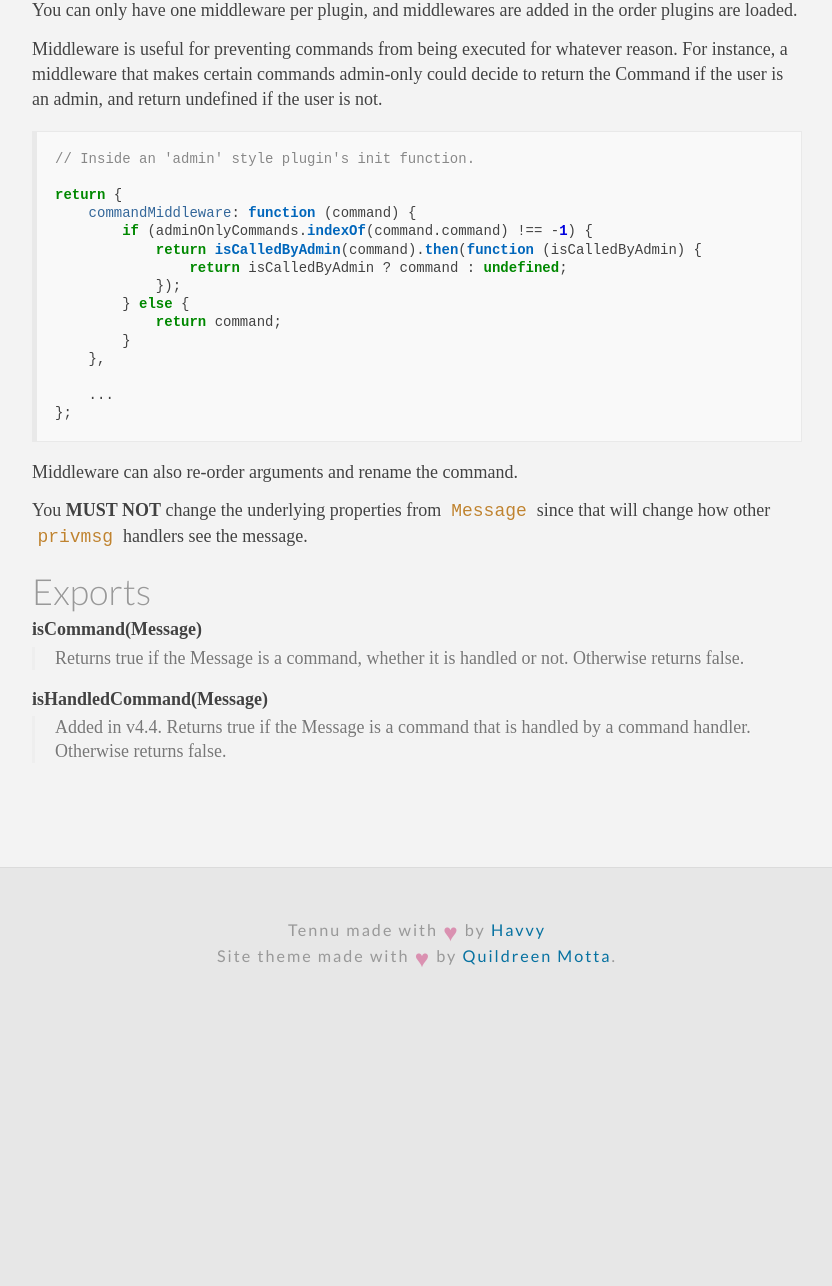
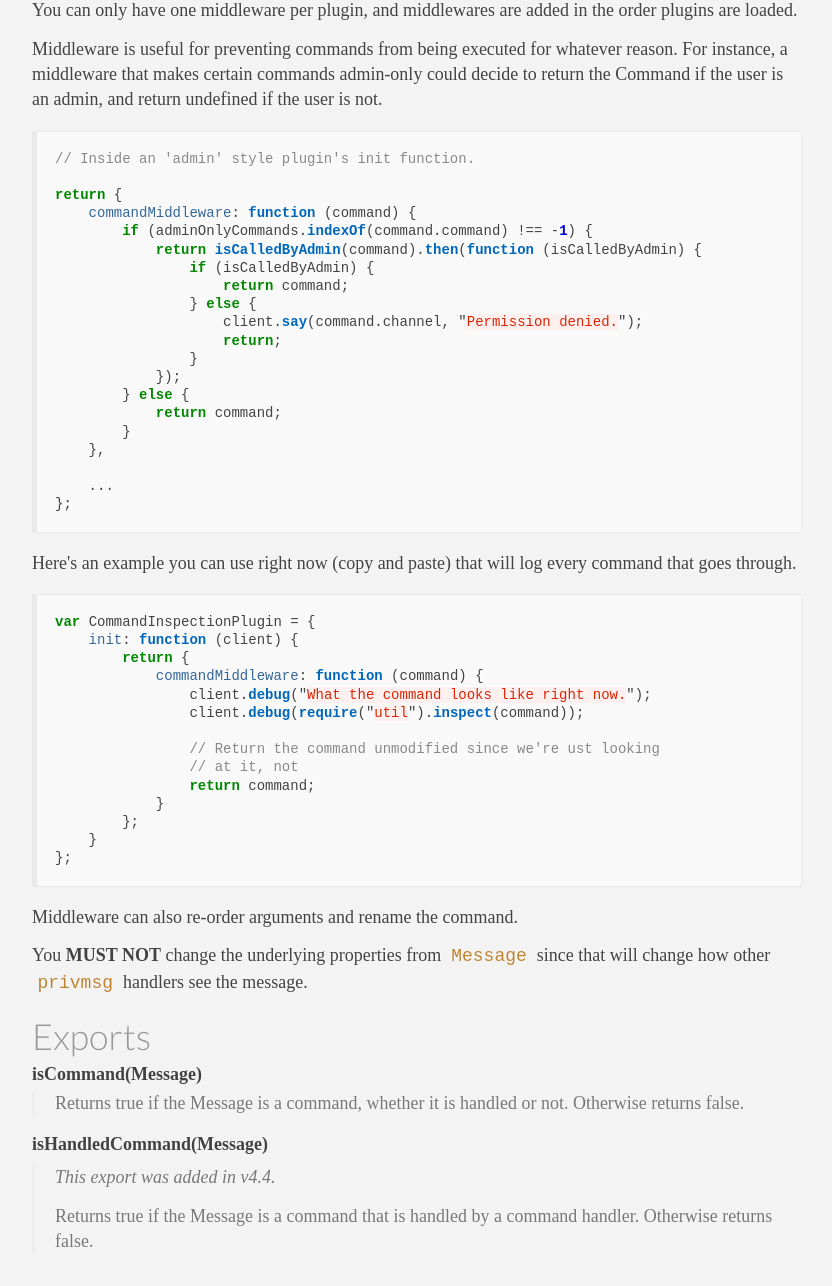
Before and after one commit to Tennu/tennu.github.io, a Jekyll site: the page built from plugins/commands.html, in a window 1280 px wide and 1400 px high, scrolled down 1508 px. Shown: the top 1286 px of the window, without its empty margins (223-1055 px from the left). Built offline with Jekyll 4.4.1, drawn with Linux system fonts in a browser that asks for light colours; some web fonts are replaced; before the commit the page ends 2527 px from its top, so only the background shows below that.

Commit message:
Inspection example for middleware

```diff
--- a/plugins/commands.html
+++ b/plugins/commands.html
@@ -67,7 +67,12 @@ return {
     commandMiddleware: function (command) {
         if (adminOnlyCommands.indexOf(command.command) !== -1) {
             return isCalledByAdmin(command).then(function (isCalledByAdmin) {
-                return isCalledByAdmin ? command : undefined;
+                if (isCalledByAdmin) {
+                    return command;
+                } else {
+                    client.say(command.channel, "Permission denied.");
+                    return;
+                }
             });
         } else {
             return command;
@@ -75,6 +80,25 @@ return {
     },
 
     ...
+};
+{% endhighlight %}
+
+<p>Here's an example you can use right now (copy and paste) that will log every command that goes through.</p>
+
+{% highlight javascript %}
+var CommandInspectionPlugin = {
+    init: function (client) {
+        return {
+            commandMiddleware: function (command) {
+                client.debug("What the command looks like right now.");
+                client.debug(require("util").inspect(command));
+
+                // Return the command unmodified since we're ust looking
+                // at it, not
+                return command;
+            }
+        };
+    }
 };
 {% endhighlight %}
 
@@ -89,5 +113,5 @@ return {
     <dd>Returns true if the Message is a command, whether it is handled or not. Otherwise returns false.</dd>
 
     <dt>isHandledCommand(Message)</dt>
-    <dd>Added in v4.4. Returns true if the Message is a command that is handled by a command handler. Otherwise returns false.</dd>
+    <dd><p><i>This export was added in v4.4.</i></p><p>Returns true if the Message is a command that is handled by a command handler. Otherwise returns false.</p></dd>
 </dl>
```
